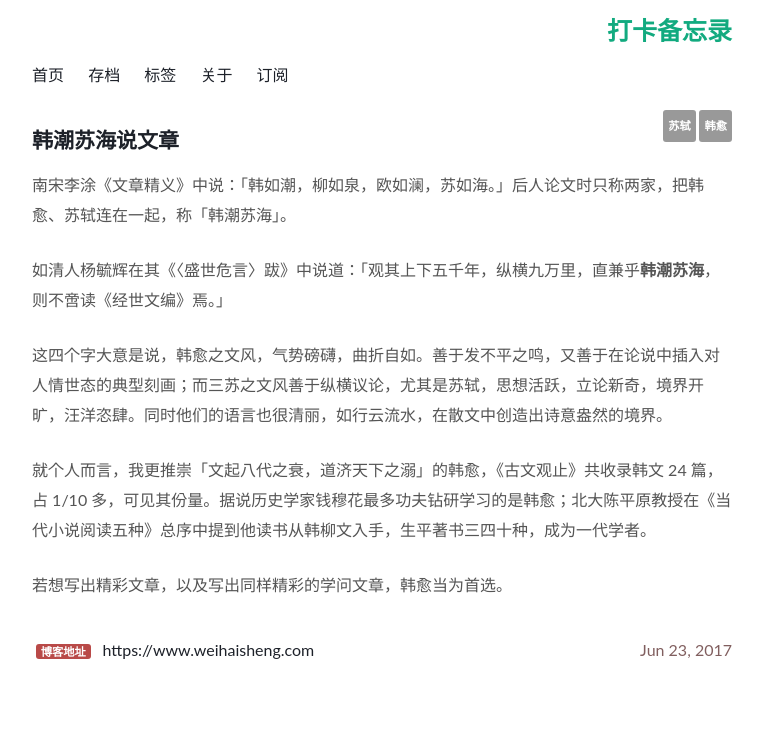
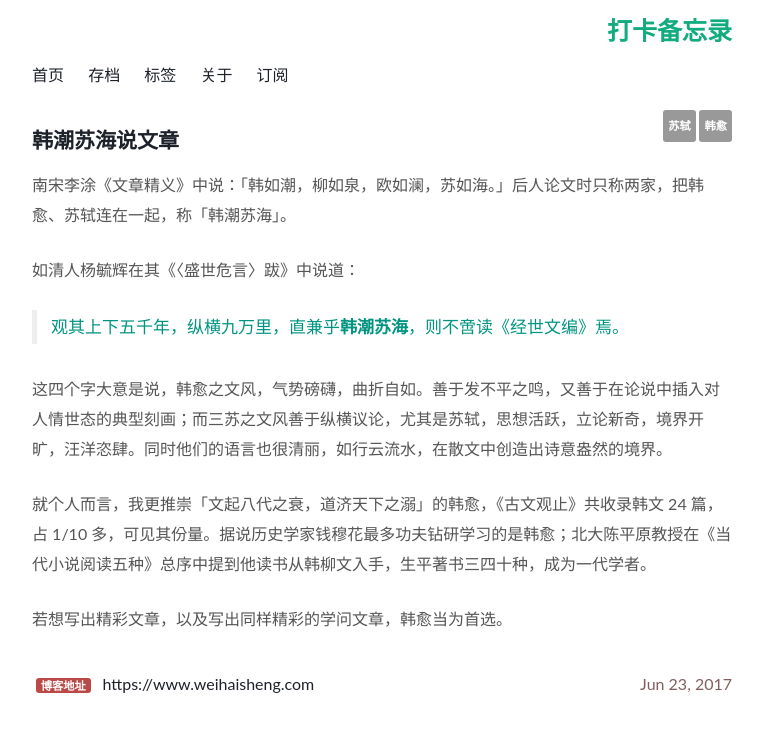
Before and after one commit to Turbo-Snail/ReadingCard, a Jekyll site: the page built from _posts/2017-06-23-hanchaosuhai.md, in a window 1280 px wide. Shown: the top 732 px of the page, without its empty margins (258-1021 px from the left). Built offline with Jekyll 4.4.1, drawn with Linux system fonts in a browser that asks for light colours; comment, search, counter and statistics services are not loaded.

```diff
--- a/_posts/2017-06-23-hanchaosuhai.md
+++ b/_posts/2017-06-23-hanchaosuhai.md
@@ -11,7 +11,8 @@ published: true
 
 南宋李涂《文章精义》中说：「韩如潮，柳如泉，欧如澜，苏如海。」后人论文时只称两家，把韩愈、苏轼连在一起，称「韩潮苏海」。
 
-如清人杨毓辉在其《〈盛世危言〉跋》中说道：「观其上下五千年，纵横九万里，直兼乎**韩潮苏海**，则不啻读《经世文编》焉。」
+如清人杨毓辉在其《〈盛世危言〉跋》中说道：
+>观其上下五千年，纵横九万里，直兼乎**韩潮苏海**，则不啻读《经世文编》焉。
 
 这四个字大意是说，韩愈之文风，气势磅礴，曲折自如。善于发不平之鸣，又善于在论说中插入对人情世态的典型刻画；而三苏之文风善于纵横议论，尤其是苏轼，思想活跃，立论新奇，境界开旷，汪洋恣肆。同时他们的语言也很清丽，如行云流水，在散文中创造出诗意盎然的境界。
 
```
